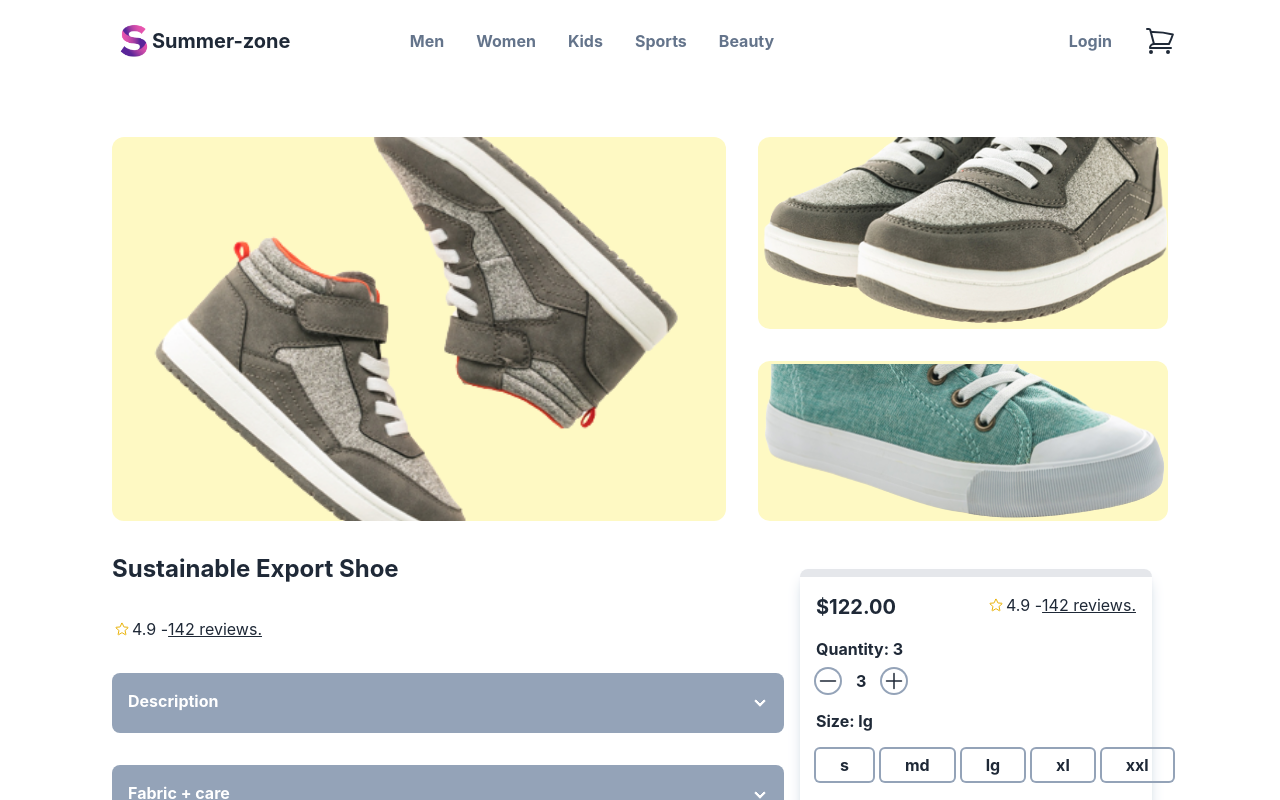
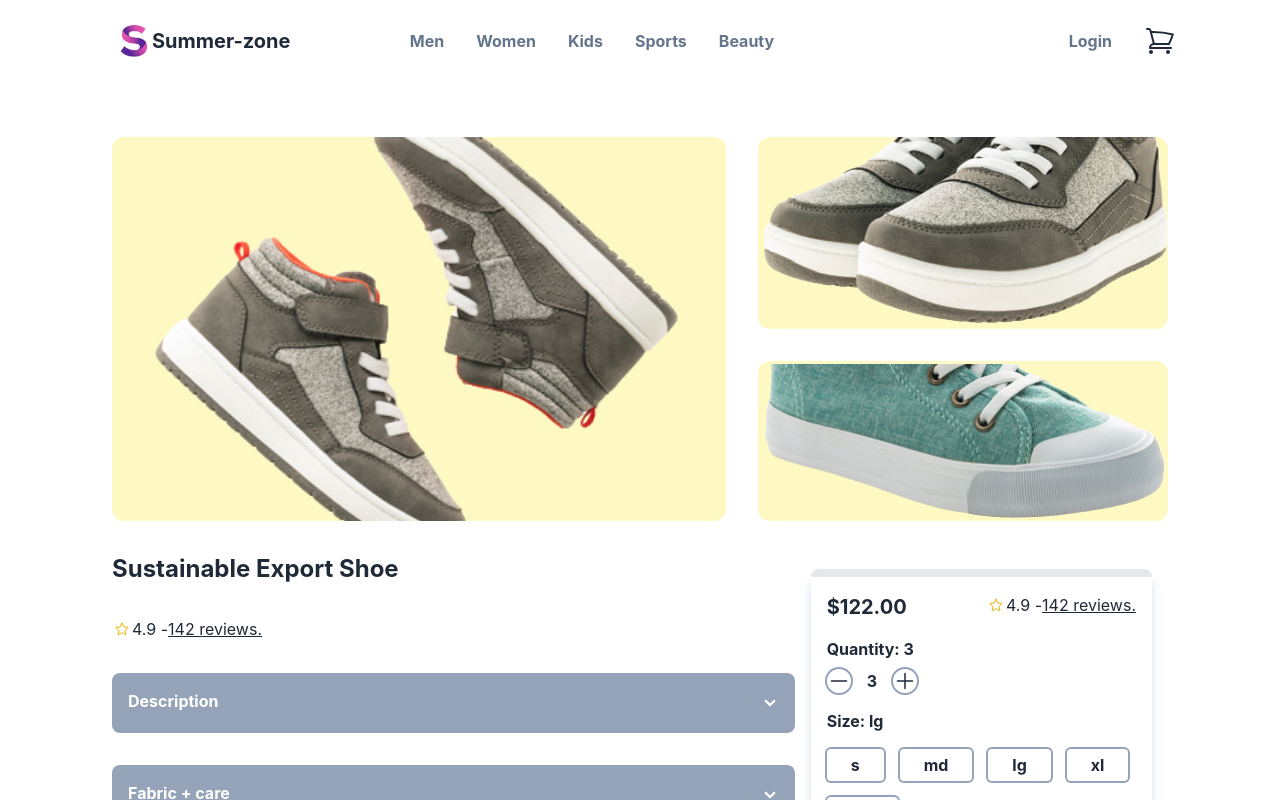
Before and after one commit to yaminhossen/summer-zone, a React (Create React App) app: page /expertdetails in a window 1280 px wide. Shown: the top 800 px of the page. Built offline with nearby package versions, Linux system fonts and the light colour scheme; no server answers.

Commit message:
expert details page

```diff
--- a/src/components/Pages/Home/ExpertDetails.js
+++ b/src/components/Pages/Home/ExpertDetails.js
@@ -122,12 +122,12 @@ const ExpertDetails = () => {
                             <div>
                                 <div>
                                     <h2 className='my-4 font-bold'>Size: lg</h2>
-                                    <div className='flex'>
-                                        <p className='ring-2 hover:ring-0  ring-slate-400 py-1 mr-2 px-6 rounded font-bold cursor-pointer border-none  hover:bg-blue-500 hover:text-white'>s</p>
-                                        <p className=' hover:ring-0  ring-slate-400 ring-2 py-1 mr-2 px-6 rounded font-bold cursor-pointer hover:bg-blue-500 hover:text-white'>md</p>
-                                        <p className=' hover:ring-0  ring-slate-400 ring-2 py-1 mr-2 px-6 rounded font-bold cursor-pointer hover:bg-blue-500 hover:text-white'>lg</p>
-                                        <p className=' hover:ring-0  ring-slate-400 ring-2 py-1 mr-2 px-6 rounded font-bold cursor-pointer hover:bg-blue-500 hover:text-white'>xl</p>
-                                        <p className=' hover:ring-0  ring-slate-400 ring-2 py-1 mr-2 px-6 rounded font-bold cursor-pointer hover:bg-blue-500 hover:text-white'>xxl</p>
+                                    <div className='flex flex-wrap gap-4'>
+                                        <p className='ring-2 hover:ring-0  ring-slate-400 py-1  px-6 rounded font-bold cursor-pointer border-none  hover:bg-blue-500 hover:text-white'>s</p>
+                                        <p className=' hover:ring-0  ring-slate-400 ring-2 py-1  px-6 rounded font-bold cursor-pointer hover:bg-blue-500 hover:text-white'>md</p>
+                                        <p className=' hover:ring-0  ring-slate-400 ring-2 py-1  px-6 rounded font-bold cursor-pointer hover:bg-blue-500 hover:text-white'>lg</p>
+                                        <p className=' hover:ring-0  ring-slate-400 ring-2 py-1  px-6 rounded font-bold cursor-pointer hover:bg-blue-500 hover:text-white'>xl</p>
+                                        <p className=' hover:ring-0  ring-slate-400 ring-2 py-1  px-6 rounded font-bold cursor-pointer hover:bg-blue-500 hover:text-white'>xxl</p>
 
 
                                     </div>
```
